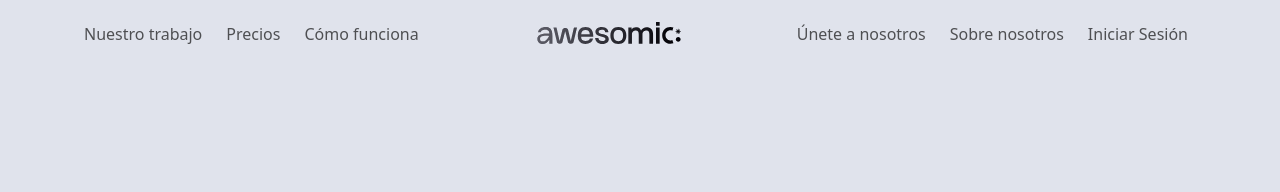
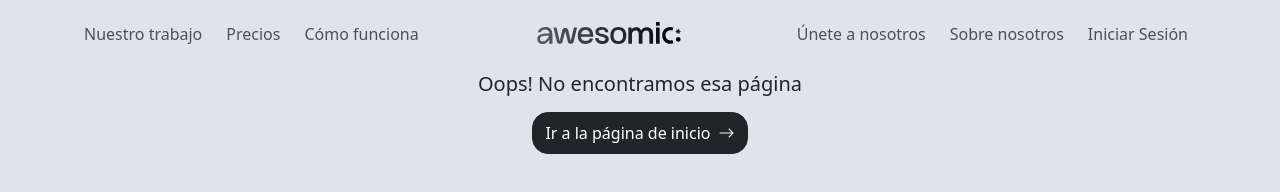
Before and after one commit to VeroZuliani/page_404, a plain HTML site: page index.html in a window 1280 px wide. Drawn offline with nearby package versions, Linux system fonts and the light colour scheme.

Commit message:
Realice estructura html de main de 404

```diff
--- a/index.html
+++ b/index.html
@@ -6,6 +6,7 @@
     <title>Page 404</title>
 
     <link href="https://cdn.jsdelivr.net/npm/bootstrap@5.3.6/dist/css/bootstrap.min.css" rel="stylesheet" integrity="sha384-4Q6Gf2aSP4eDXB8Miphtr37CMZZQ5oXLH2yaXMJ2w8e2ZtHTl7GptT4jmndRuHDT" crossorigin="anonymous">
+    <link rel="stylesheet" href="https://cdn.jsdelivr.net/npm/bootstrap-icons@1.13.1/font/bootstrap-icons.min.css">
     <link rel="stylesheet" href="css/estilo.css">
 </head>
 <body>
@@ -52,7 +53,20 @@
 
 
     <!-- 404 -->
-    <main></main>
+    <main>
+        <div id="inicio" class="container">
+            <div class="d-flex align-items-center flex-column">
+                <img src="" alt="" class="img-404">
+                <h1 class="text-inicio fs-5 fw-medium mt-1 mb-3">Oops! No encontramos esa página</h1>
+                <a href="#inicio" class="btn-homepage btn btn-dark rounded-4 pt-2 pb-2">
+                    Ir a la página de inicio
+                    <div class="arrow d-inline-flex ms-1">
+                        <i class="icon-arrow bi bi-arrow-right"></i>
+                    </div>
+                </a>
+            </div>
+        </div>
+    </main>
 
     <!-- Footer -->
     <footer></footer>
```
